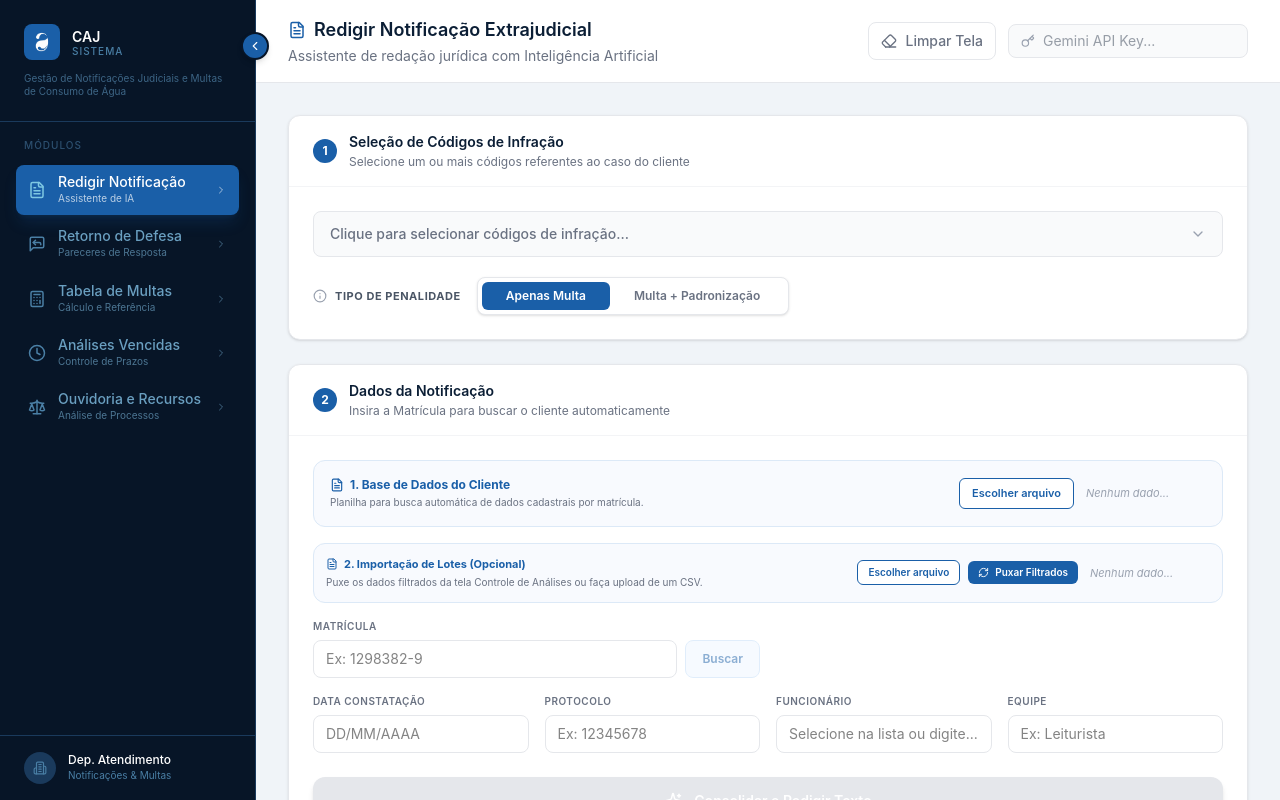
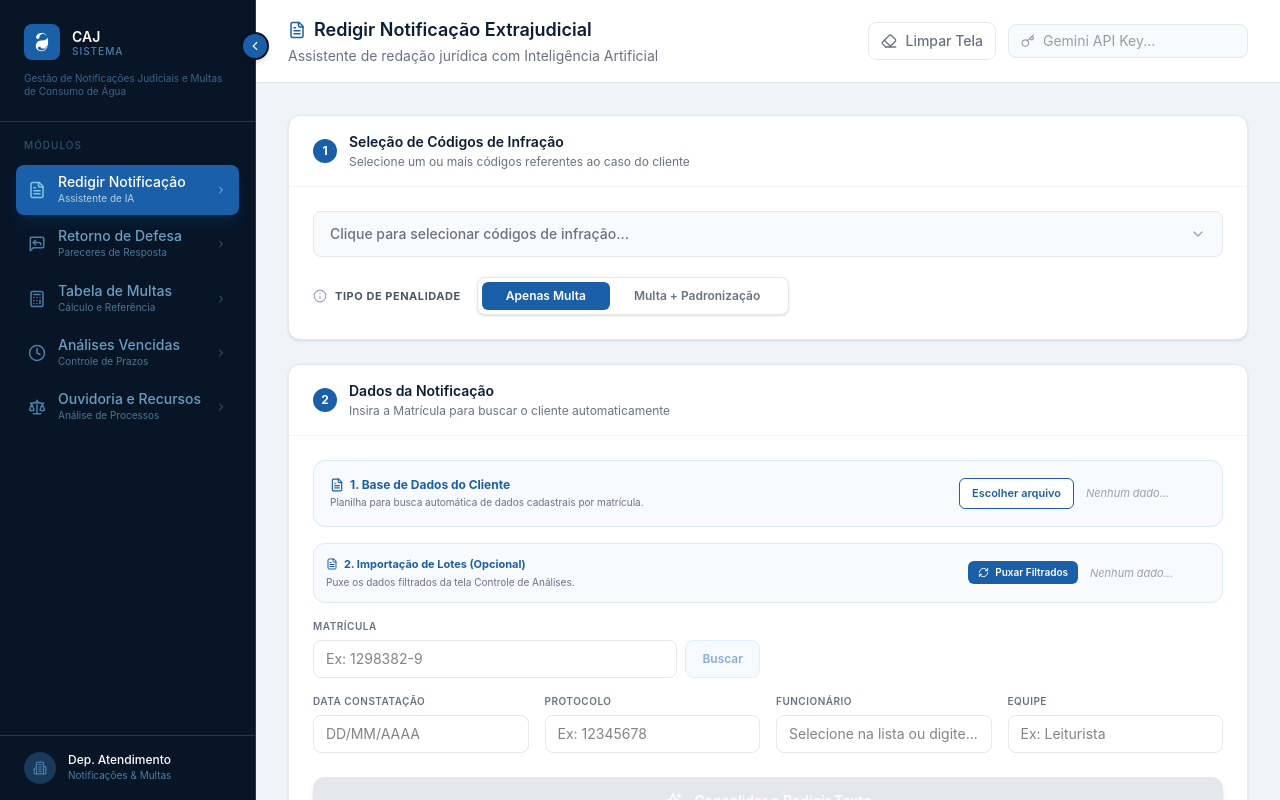
Before and after one commit to MarieleV/Notificacao-CAJ, a React (Vite) app in the folder front-end/: page /#/ in a window 1280 px wide. Built offline with nearby package versions, Linux system fonts and the light colour scheme.

Commit message:
remoção do upload 2

```diff
--- a/front-end/src/pages/RedatorNotificacao.tsx
+++ b/front-end/src/pages/RedatorNotificacao.tsx
@@ -63,16 +63,16 @@ export function RedatorNotificacao() {
               inputId="upload-base-cliente"
             />
 
-            {/* PAINEL 2: Planilha Opcional com Botão de Importação Inteligente */}
+            {/* PAINEL 2: Apenas Importação Direta (Sem botão de Escolher Arquivo) */}
             <PainelUploadPlanilha
               fileLoading={hook.fileLoading}
               fileName={hook.fileNameResp}
-              onUpload={hook.handleFileUploadResp}
-              onImport={hook.importarDoControleAnalises} // <-- Passando a função mágica!
+              onImport={hook.importarDoControleAnalises}
               title="2. Importação de Lotes (Opcional)"
-              subtitle="Puxe os dados filtrados da tela Controle de Análises ou faça upload de um CSV."
+              subtitle="Puxe os dados filtrados da tela Controle de Análises."
               inputId="upload-base-resp"
               compact={true}
+              onlyImport={true} // <-- NOVA PROP
             />
 
             <div className="mb-6">
@@ -318,8 +318,8 @@ const Cabecalho = ({ apiKey, setApiKey, limparTela }: any) => (
   </div>
 );
 
-// O PAINEL DE UPLOAD AGORA ACEITA O BOTÃO DE IMPORTAÇÃO
-const PainelUploadPlanilha = ({ fileLoading, fileName, onUpload, onImport, title, subtitle, inputId, compact }: any) => (
+// O PAINEL DE UPLOAD AGORA ACEITA A PROP 'onlyImport' PARA ESCONDER O UPLOAD MANUAL
+const PainelUploadPlanilha = ({ fileLoading, fileName, onUpload, onImport, title, subtitle, inputId, compact, onlyImport }: any) => (
   <div className={`mb-4 bg-[#f8fafe] border border-[#dce9f7] rounded-xl ${compact ? 'p-3' : 'p-4'} flex flex-col sm:flex-row items-center justify-between gap-3`}>
     <div>
       <h3 className={`font-bold text-[#1a5fa8] flex items-center gap-1.5 mb-0.5 ${compact ? 'text-[11px]' : 'text-xs'}`}>
@@ -330,13 +330,17 @@ const PainelUploadPlanilha = ({ fileLoading, fileName, onUpload, onImport, title
     <div className="w-full sm:w-auto flex flex-col sm:flex-row items-center gap-2 sm:gap-3">
 
       <div className="flex items-center gap-2">
-        {/* BOTÃO NATIVO DE UPLOAD */}
-        <input id={inputId} type="file" accept=".csv, .xlsx, .xls" onChange={onUpload} disabled={fileLoading} className="hidden" />
-        <label htmlFor={inputId} className={`rounded-md font-semibold text-[#1a5fa8] bg-white border border-[#1a5fa8] transition-colors flex-shrink-0 text-center ${compact ? 'px-2.5 py-1 text-[10px]' : 'px-3 py-1.5 text-[11px]'} ${fileLoading ? "opacity-50 cursor-not-allowed" : "hover:bg-[#f0f7ff] cursor-pointer"}`}>
-          Escolher arquivo
-        </label>
+        {/* BOTÃO NATIVO DE UPLOAD (Só aparece se NÃO for onlyImport) */}
+        {!onlyImport && (
+          <>
+            <input id={inputId} type="file" accept=".csv, .xlsx, .xls" onChange={onUpload} disabled={fileLoading} className="hidden" />
+            <label htmlFor={inputId} className={`rounded-md font-semibold text-[#1a5fa8] bg-white border border-[#1a5fa8] transition-colors flex-shrink-0 text-center ${compact ? 'px-2.5 py-1 text-[10px]' : 'px-3 py-1.5 text-[11px]'} ${fileLoading ? "opacity-50 cursor-not-allowed" : "hover:bg-[#f0f7ff] cursor-pointer"}`}>
+              Escolher arquivo
+            </label>
+          </>
+        )}
 
-        {/* NOVO: BOTÃO DE IMPORTAÇÃO MÁGICA DA OUTRA TELA */}
+        {/* BOTÃO DE IMPORTAÇÃO MÁGICA DA OUTRA TELA */}
         {onImport && (
           <button
             onClick={onImport}
```
